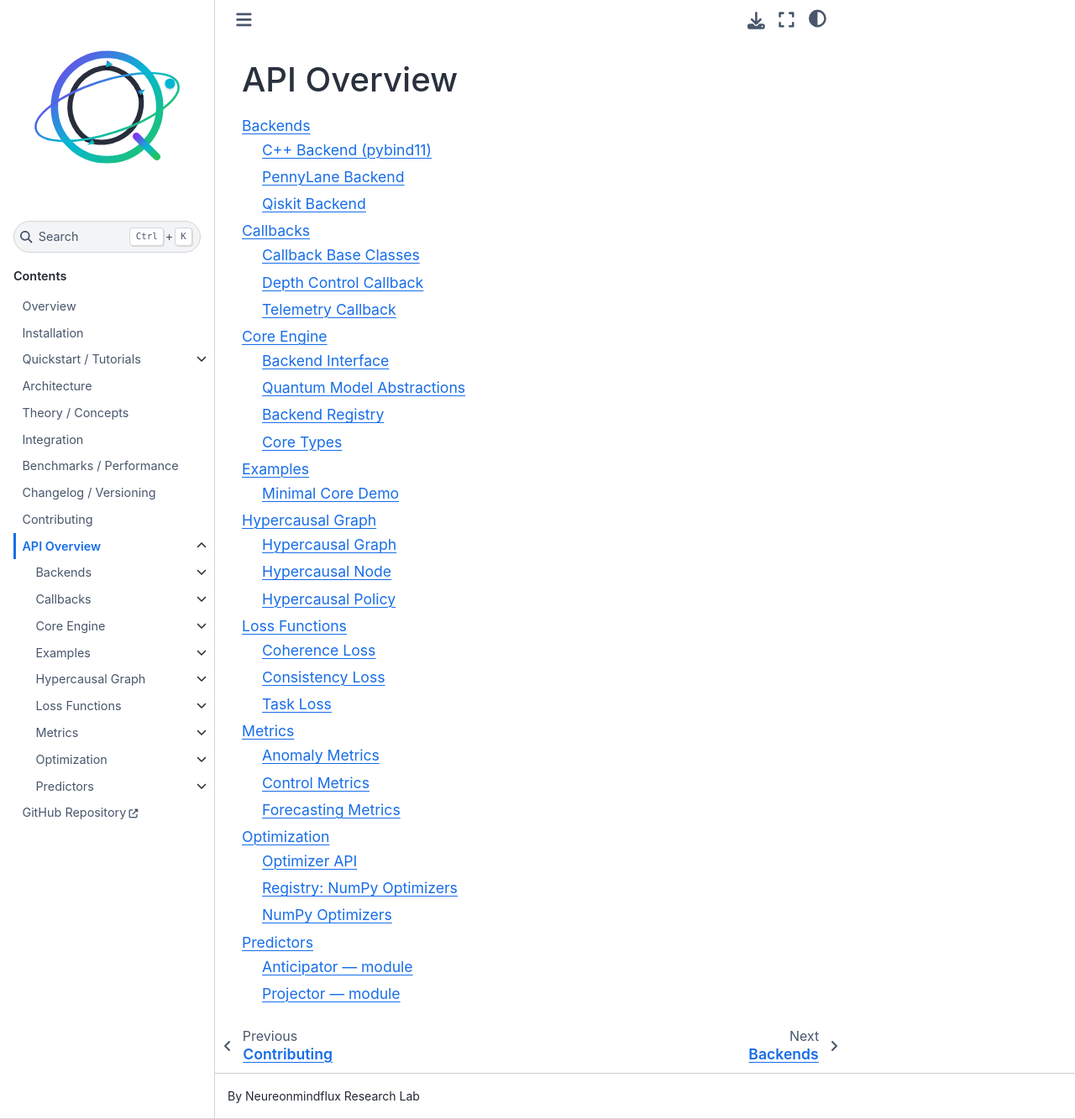
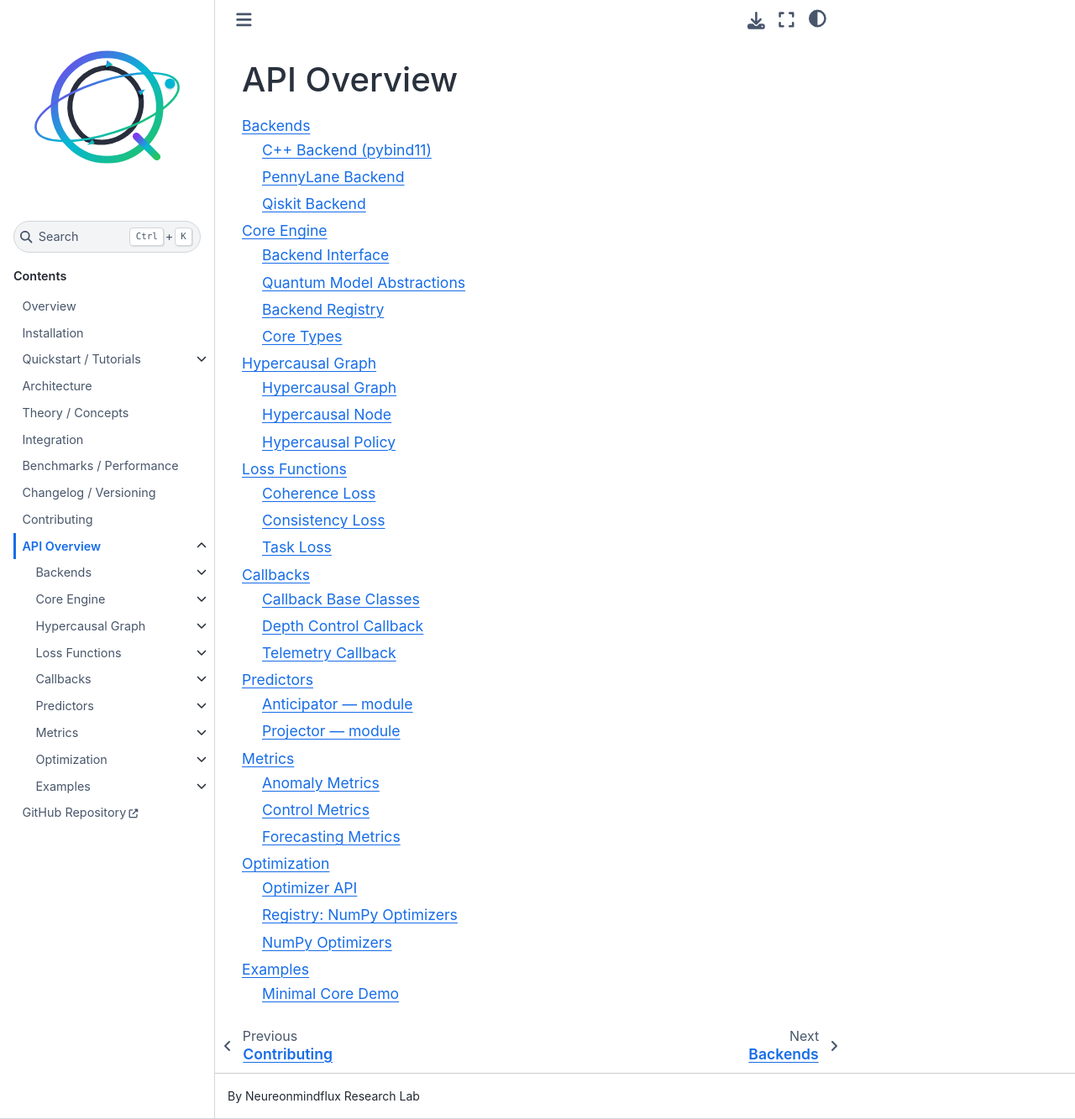
Before and after one commit to Neureonmindflux-Research-Lab/qml-hcs, a Sphinx documentation site: the page built from docs/modules/api_overview.rst, in a window 1280 px wide and 1333 px high. Shown: the whole window at 84% size. Built offline with Sphinx 7.4.7 and the Sphinx Book theme 1.1.4, drawn with Linux system fonts in a browser that asks for light colours.

```diff
--- a/docs/modules/api_overview.rst
+++ b/docs/modules/api_overview.rst
@@ -6,11 +6,11 @@ API Overview
    :titlesonly:
 
    Backends <qmlhc/backends/index>
-   Callbacks <qmlhc/callbacks/index>
    Core Engine <qmlhc/core/index>
-   Examples <qmlhc/examples/index>
    Hypercausal Graph <qmlhc/hc/index>
    Loss Functions <qmlhc/loss/index>
+   Callbacks <qmlhc/callbacks/index>
+   Predictors <qmlhc/predictors/index>
    Metrics <qmlhc/metrics/index>
    Optimization <qmlhc/optim/index>
-   Predictors <qmlhc/predictors/index>
+   Examples <qmlhc/examples/index>
```
